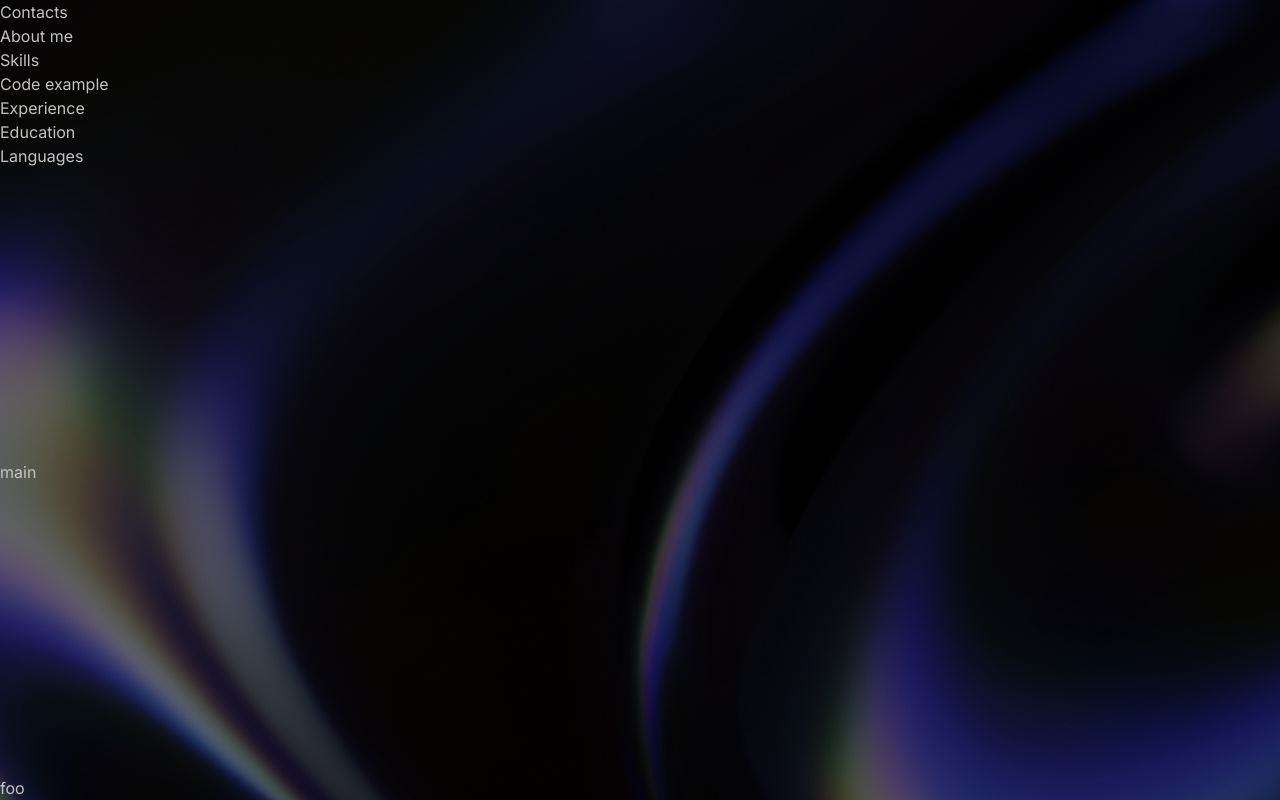
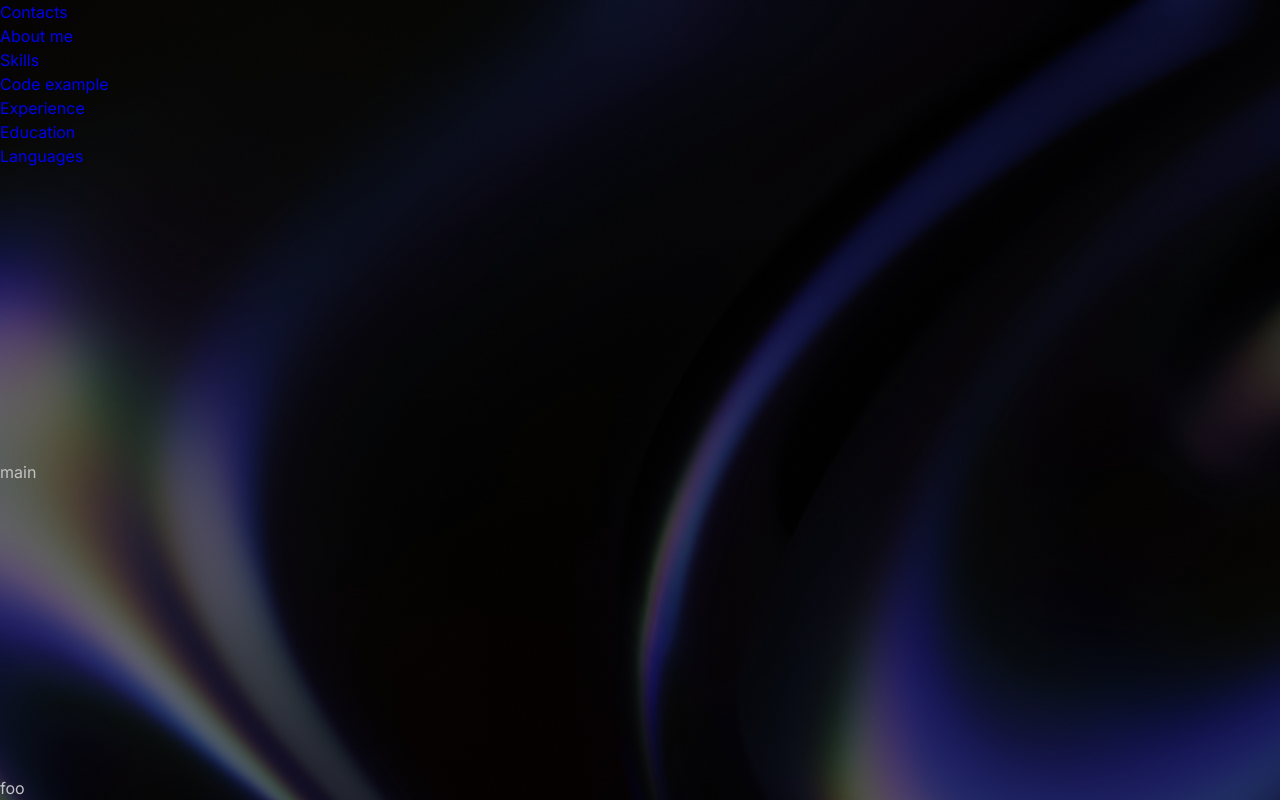
Before and after one commit to leenuar/rsschool-cv, a plain HTML site: page index.html in a window 1280 px wide. Drawn offline with Linux system fonts and the light colour scheme.

Commit message:
fix: add links

```diff
--- a/index.html
+++ b/index.html
@@ -17,13 +17,13 @@
     <div class="container">
         <nav class="nav">
             <ul class="nav__list">
-                <li class="nav__item">Contacts</li>
-                <li class="nav__item">About me</li>
-                <li class="nav__item">Skills</li>
-                <li class="nav__item">Code example</li>
-                <li class="nav__item">Experience</li>
-                <li class="nav__item">Education</li>
-                <li class="nav__item">Languages</li>
+                <a class="nav__item"><a href="#contacts" class="nav__link">Contacts</a></li>
+                <li class="nav__item"><a href="#contacts" class="nav__link">About me</a></li>
+                <li class="nav__item"><a href="#contacts" class="nav__link">Skills</a></li>
+                <li class="nav__item"><a href="#contacts" class="nav__link">Code example</a></li>
+                <li class="nav__item"><a href="#contacts" class="nav__link">Experience</a></li>
+                <li class="nav__item"><a href="#contacts" class="nav__link">Education</a></li>
+                <li class="nav__item"><a href="#contacts" class="nav__link">Languages</a></li>
             </ul>
         </nav>
     </div>
```
